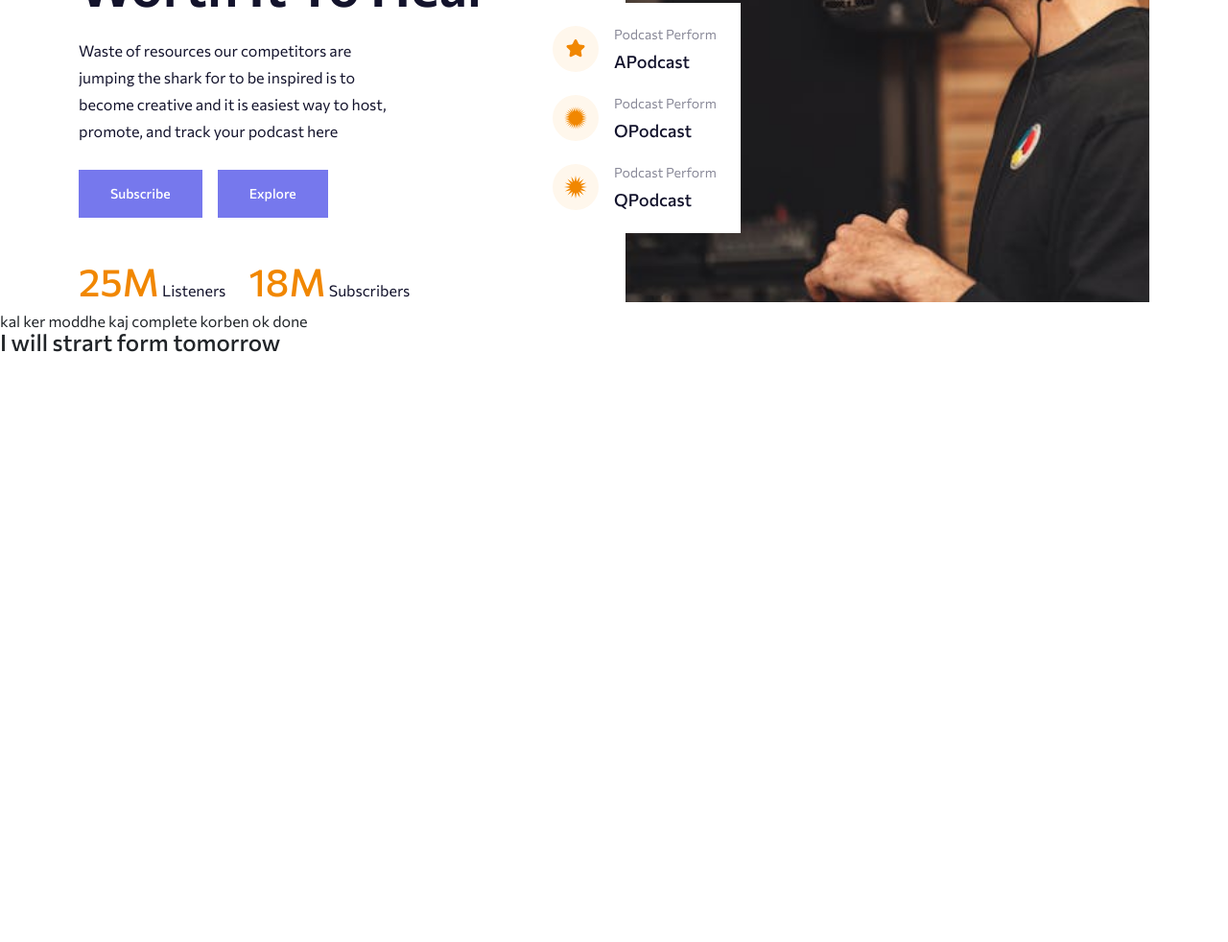
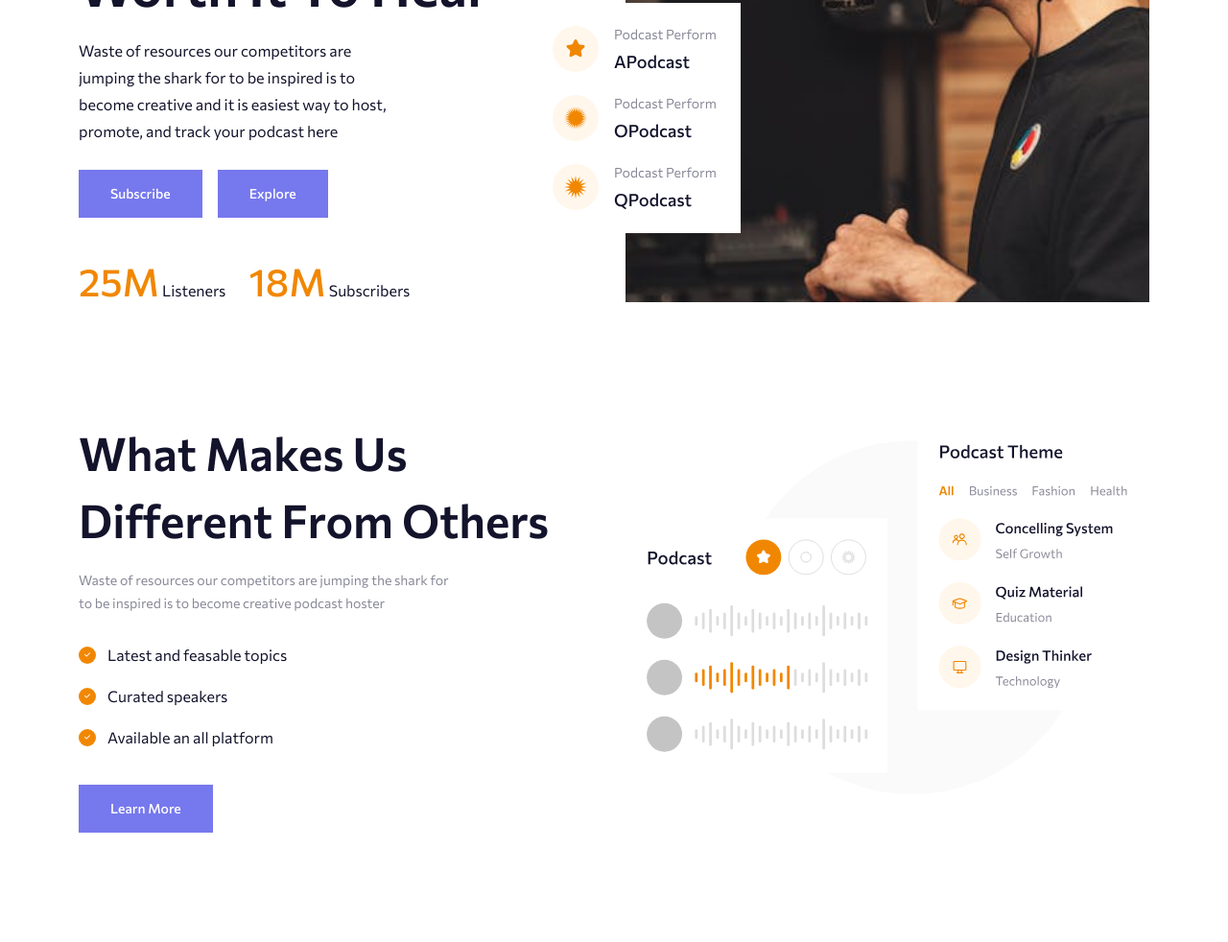
Before and after one commit to Githubshakil/Shakil-Group, a plain HTML site: page index.html in a window 1280 px wide. Shown: the part 355-1337 px from the top of the page at 96% size. Before the commit the page ends 800 px from the top, so only its background shows below. Drawn offline with Linux system fonts and the light colour scheme.

Commit message:
section complete

```diff
--- a/css/style.css
+++ b/css/style.css
@@ -134,12 +134,79 @@ object-fit: cover;
 
 
 /* podcast part start */
+
 /* podcast part end */
 
 
 
-/* others part start */
-/* others part end */
+/* service part start */
+#service{
+    padding: 114px 0 114px 0;
+}
+.service-left h4{
+    font-size: 48px;
+    line-height: 70px;
+    font-weight: 600;
+    color: #13132C;
+    text-transform: capitalize;
+}
+.service-left p{
+    font-size: 14px;
+    line-height: 24px;
+    font-weight: 400;
+    color: #898998;
+    padding-right: 145px;
+    margin-top: 16px;
+
+}
+.service-left ul{
+    margin-top: 32px;
+}
+.service-left li{
+    display: flex;
+    align-items: center;
+    column-gap: 12px;
+    margin-bottom: 24px;
+}
+.service-left li .section-checkbox{
+    width: 18px;
+    height: 18px;
+    background-color: #F18701;
+    display: flex;
+    justify-content: center;
+    align-items: center;
+    color: #fff;
+    border-radius: 50%;
+    font-size: 7px;
+}
+.service-left li span{
+    font-size: 16px;
+    font-weight: 400;
+    line-height: normal;
+    color: #13132C;
+}
+.service-button{
+    margin-top: 40px;
+}
+.service-button button{
+    padding: 16px 32px;
+    background-color: #7678ED;
+    border: none;
+    color: #fff;
+    font-size: 14px;
+    font-weight: 500;
+    line-height: 16px;
+    border: 1px solid #7678ED;
+    transition: all linear 0.3s;
+}
+.service-button button:hover{
+    background-color: #6062c9;
+}
+.service-right img{
+    width: 100%;
+
+}
+/* service part end */
 
 
 /* episodes part start */
--- a/index.html
+++ b/index.html
@@ -86,18 +86,55 @@
    </section>
   <!-- banner part end -->
 
+  <!-- podcast part start Rabiul vi -->
 
-
-  <!-- podcast part start Rabiul vi -->
-   kal ker moddhe kaj complete korben
-   ok done
   <!-- podcast part end -->
 
+  <!-- service part start  Rabiul vi-->
+   <section id="service">
+    <div class="container">
+      <div class="row">
+        <div class="col-lg-6">
+          <div class="service-left">
+            <h4>What makes us
+              different from others</h4>
+              <p>Waste of resources our competitors are jumping the shark for
+                to be inspired is to become creative podcast hoster</p>
+                <ul>
+                  <li>
+                    <div class="section-checkbox">
+                      <i class="fa-solid fa-check"></i>
+                    </div>
+                    <span>Latest and feasable topics</span>
+                  </li>
+                  <li>
+                    <div class="section-checkbox">
+                      <i class="fa-solid fa-check"></i>
+                    </div>
+                    <span>Curated speakers</span>
+                  </li>
+                  <li>
+                    <div class="section-checkbox">
+                      <i class="fa-solid fa-check"></i>
+                    </div>
+                    <span>Available an all platform</span>
+                  </li>
+                </ul>
+                <div class="service-button">
+                  <button>Learn More</button>
+                </div>
+          </div>
+        </div>
+        <div class="col-lg-6">
+          <div class="service-right">
+            <img src="images/svg/sl.svg" alt="img">
+          </div>
+        </div>
+      </div>
+    </div>
+   </section>
 
-
-  <!-- others part start  Rabiul vi-->
-
-  <!-- others part end -->
+  <!-- service part end -->
 
 
   <!-- episodes part start shiab vi vi-->
@@ -115,7 +152,7 @@
 
 
   <!-- listeners part start sohel vi-->
-   <h4>I will strart form tomorrow</h4>
+   <!-- <h4>I will strart form tomorrow</h4> -->
   <!-- listeners part end -->
 
 
```
Also changed, not shown: images/svg/sl.svg (added).
